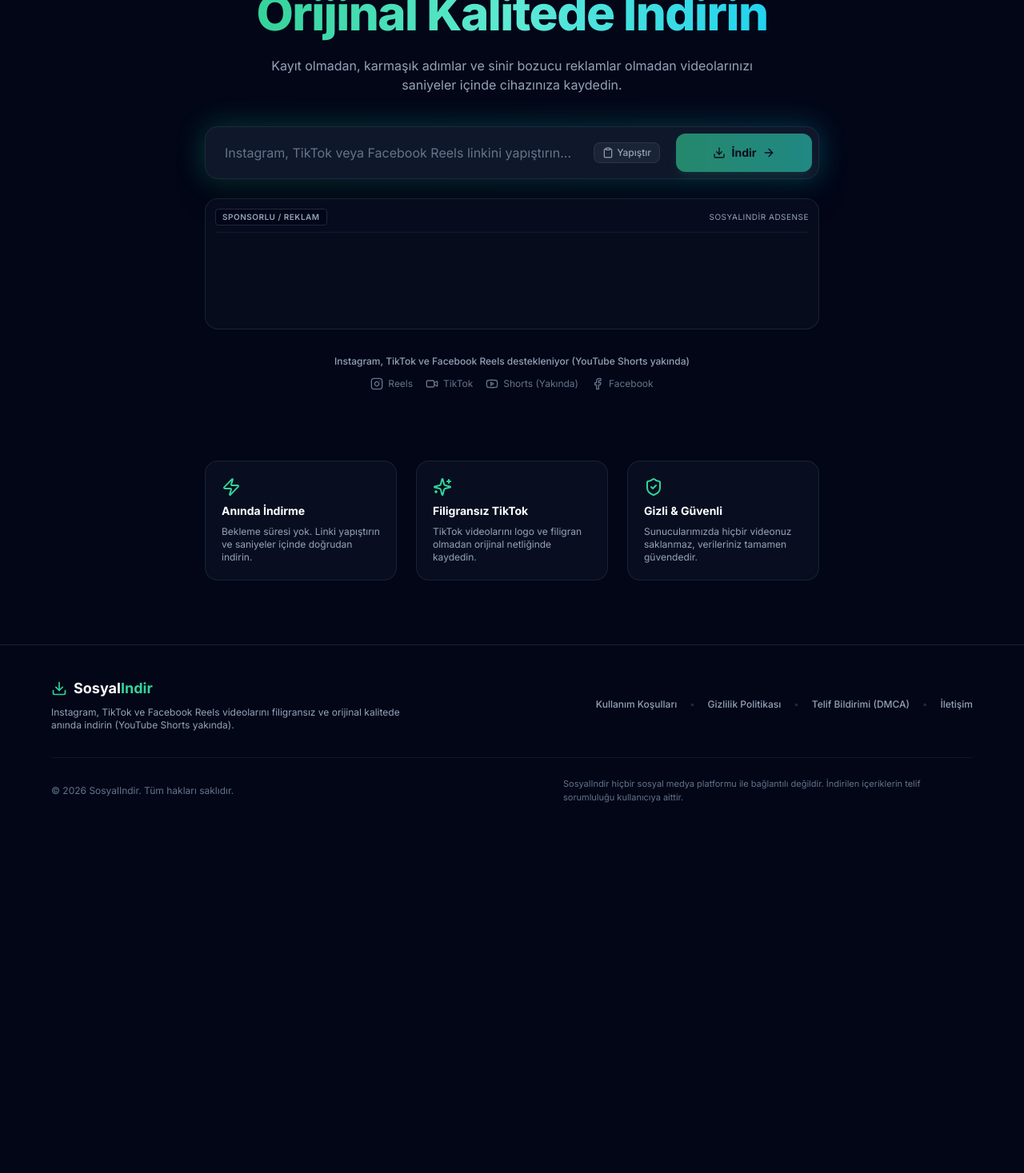
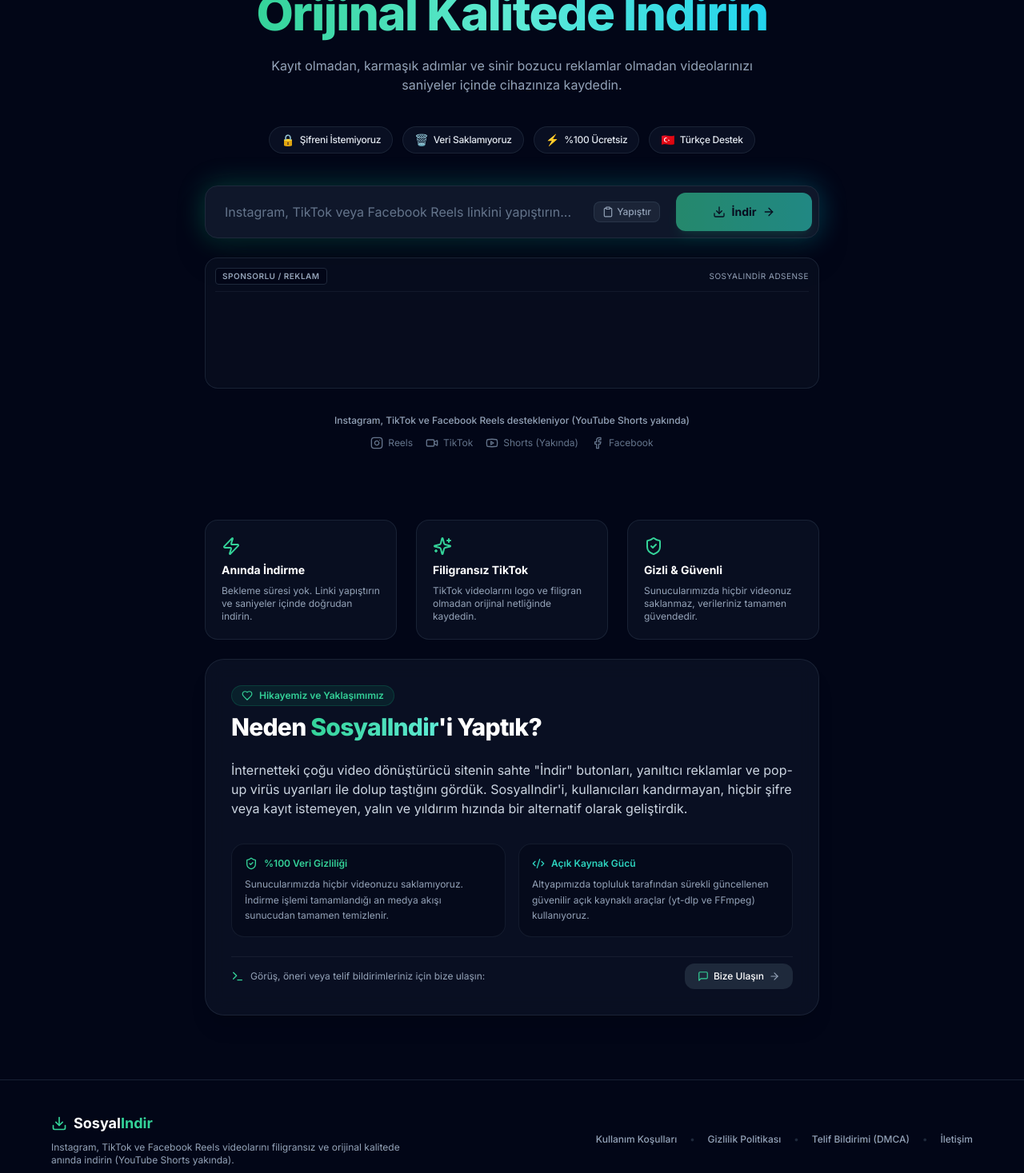
Before and after one commit to calderon16/sosyalindir, a Next.js app: page / in a window 1280 px wide. Shown: the part 273-1740 px from the top of the page at 80% size. Before the commit the page ends 1318 px from the top, so only its background shows below. Built offline with nearby package versions, Linux system fonts and the light colour scheme.

Commit message:
Add Page UI inspired TrustBadges (Leading Pill) and AboutSection components to home page

```diff
--- a/app/page.tsx
+++ b/app/page.tsx
@@ -4,6 +4,8 @@
 import { UrlInput } from "@/components/UrlInput";
 import { VideoPreviewCard, VideoMetaData } from "@/components/VideoPreviewCard";
 import { AdSlot } from "@/components/AdSlot";
+import { TrustBadges } from "@/components/TrustBadges";
+import { AboutSection } from "@/components/AboutSection";
 import { Instagram, Youtube, Facebook, Video, ShieldCheck, Zap, Sparkles, AlertCircle } from "lucide-react";
 
 /**
@@ -111,8 +113,13 @@
           Kayıt olmadan, karmaşık adımlar ve sinir bozucu reklamlar olmadan videolarınızı saniyeler içinde cihazınıza kaydedin.
         </p>
 
+        {/* Trust Badges (Page UI Leading Pill Deseni) - Hero Altında, Input Öncesinde */}
+        <div className="pt-2">
+          <TrustBadges />
+        </div>
+
         {/* Büyük URL Input Bileşeni */}
-        <div className="pt-4">
+        <div className="pt-2">
           <UrlInput onResolve={handleResolveUrl} isLoading={isLoading} />
         </div>
 
@@ -184,6 +191,9 @@
           </div>
         </div>
 
+        {/* About Section (Page UI About Section Deseni) - Alt Kısımda */}
+        <AboutSection />
+
       </div>
     </div>
   );
--- /dev/null
+++ b/components/AboutSection.tsx
@@ -0,0 +1,73 @@
+import React from "react";
+import Link from "next/link";
+import { Heart, Terminal, MessageSquare, ArrowRight, ShieldCheck, Code2 } from "lucide-react";
+
+/**
+ * AboutSection Bileşeni
+ * Page UI "About Section" bileşen deseninden esinlenilmiştir.
+ * Şeffaf, samimi ve teknik güven sunan "Neden SosyalIndir'i Yaptık?" bölümü.
+ */
+export function AboutSection() {
+  return (
+    <section className="w-full max-w-3xl mx-auto mt-16 p-6 sm:p-8 rounded-3xl bg-slate-900/60 border border-slate-800/80 backdrop-blur-md space-y-6 text-left shadow-xl">
+
+      {/* Üst Başlık & Rozet */}
+      <div className="space-y-2">
+        <div className="inline-flex items-center gap-2 px-3 py-1 rounded-full text-xs font-semibold text-emerald-400 bg-emerald-500/10 border border-emerald-500/20">
+          <Heart className="w-3.5 h-3.5 text-emerald-400" />
+          <span>Hikayemiz ve Yaklaşımımız</span>
+        </div>
+
+        <h2 className="text-2xl sm:text-3xl font-extrabold text-white tracking-tight">
+          Neden <span className="bg-gradient-to-r from-emerald-400 to-teal-300 bg-clip-text text-transparent">SosyalIndir</span>'i Yaptık?
+        </h2>
+      </div>
+
+      {/* Samimi Anlatım Paragrafı */}
+      <p className="text-slate-300 text-sm sm:text-base leading-relaxed">
+        İnternetteki çoğu video dönüştürücü sitenin sahte "İndir" butonları, yanıltıcı reklamlar ve pop-up virüs uyarıları ile dolup taştığını gördük. SosyalIndir'i, kullanıcıları kandırmayan, hiçbir şifre veya kayıt istemeyen, yalın ve yıldırım hızında bir alternatif olarak geliştirdik.
+      </p>
+
+      {/* Teknik Şeffaflık Kartları */}
+      <div className="grid grid-cols-1 sm:grid-cols-2 gap-4 pt-2">
+        <div className="p-4 rounded-2xl bg-slate-950/50 border border-slate-800/60 space-y-2">
+          <div className="flex items-center gap-2 text-emerald-400 font-semibold text-xs">
+            <ShieldCheck className="w-4 h-4" />
+            <span>%100 Veri Gizliliği</span>
+          </div>
+          <p className="text-xs text-slate-400 leading-relaxed">
+            Sunucularımızda hiçbir videonuzu saklamıyoruz. İndirme işlemi tamamlandığı an medya akışı sunucudan tamamen temizlenir.
+          </p>
+        </div>
+
+        <div className="p-4 rounded-2xl bg-slate-950/50 border border-slate-800/60 space-y-2">
+          <div className="flex items-center gap-2 text-teal-400 font-semibold text-xs">
+            <Code2 className="w-4 h-4" />
+            <span>Açık Kaynak Gücü</span>
+          </div>
+          <p className="text-xs text-slate-400 leading-relaxed">
+            Altyapımızda topluluk tarafından sürekli güncellenen güvenilir açık kaynaklı araçlar (yt-dlp ve FFmpeg) kullanıyoruz.
+          </p>
+        </div>
+      </div>
+
+      {/* İletişim Alt Çubuğu */}
+      <div className="pt-2 border-t border-slate-800/60 flex flex-col sm:flex-row sm:items-center justify-between gap-4 text-xs">
+        <div className="flex items-center gap-2 text-slate-400">
+          <Terminal className="w-4 h-4 text-emerald-400 flex-shrink-0" />
+          <span>Görüş, öneri veya telif bildirimleriniz için bize ulaşın:</span>
+        </div>
+
+        <Link
+          href="/iletisim"
+          className="inline-flex items-center justify-center gap-1.5 px-4 py-2 rounded-xl bg-slate-800 hover:bg-slate-700 font-medium text-white transition-colors flex-shrink-0"
+        >
+          <MessageSquare className="w-3.5 h-3.5 text-emerald-400" />
+          <span>Bize Ulaşın</span>
+          <ArrowRight className="w-3.5 h-3.5 text-slate-400" />
+        </Link>
+      </div>
+
+    </section>
+  );
+}
--- /dev/null
+++ b/components/TrustBadges.tsx
@@ -0,0 +1,32 @@
+import React from "react";
+
+/**
+ * TrustBadges Bileşeni
+ * Page UI "Leading Pill" tasarım deseninden esinlenilmiştir.
+ * Koyu temamıza uygun, cam efektli (backdrop-blur) ve degrade kenarlıklı güven rozetleri.
+ */
+// Maximum 4 badges to avoid badge clutter which decreases user trust
+const BADGES = [
+  { icon: "🔒", text: "Şifreni İstemiyoruz" },
+  { icon: "🗑️", text: "Veri Saklamıyoruz" },
+  { icon: "⚡", text: "%100 Ücretsiz" },
+  { icon: "🇹🇷", text: "Türkçe Destek" },
+];
+
+export function TrustBadges() {
+  return (
+    <div className="flex flex-wrap items-center justify-center gap-2 sm:gap-3 py-2 animate-fadeIn">
+      {BADGES.map((badge, idx) => (
+        <div
+          key={idx}
+          className="inline-flex items-center gap-1.5 px-3.5 py-1.5 rounded-full text-xs font-medium text-slate-200 bg-slate-900/60 border border-slate-800/80 shadow-sm backdrop-blur-md hover:border-emerald-500/30 hover:bg-slate-900/80 transition-all duration-200"
+        >
+          <span className="text-sm select-none" aria-hidden="true">
+            {badge.icon}
+          </span>
+          <span className="tracking-tight">{badge.text}</span>
+        </div>
+      ))}
+    </div>
+  );
+}
```
Also changed, not shown: 41 other files (tests, documents, lock files or other folders).
